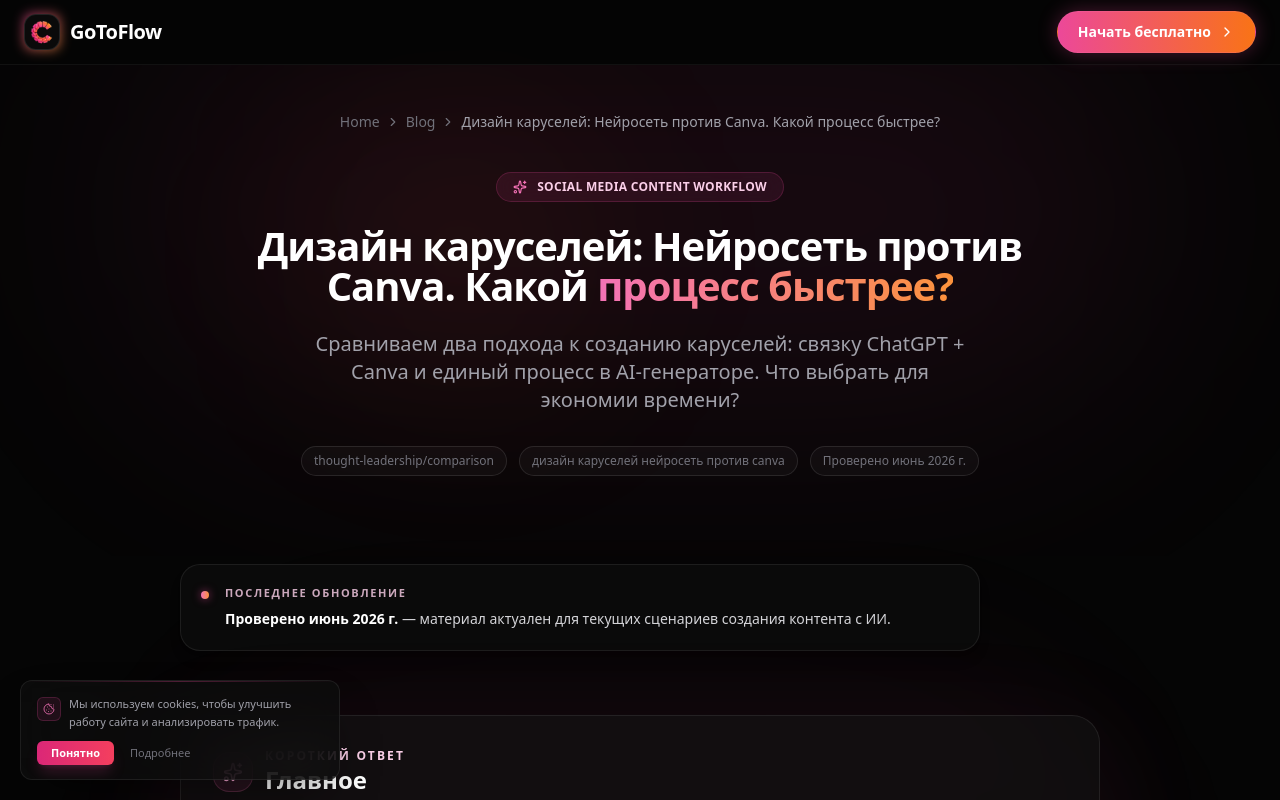
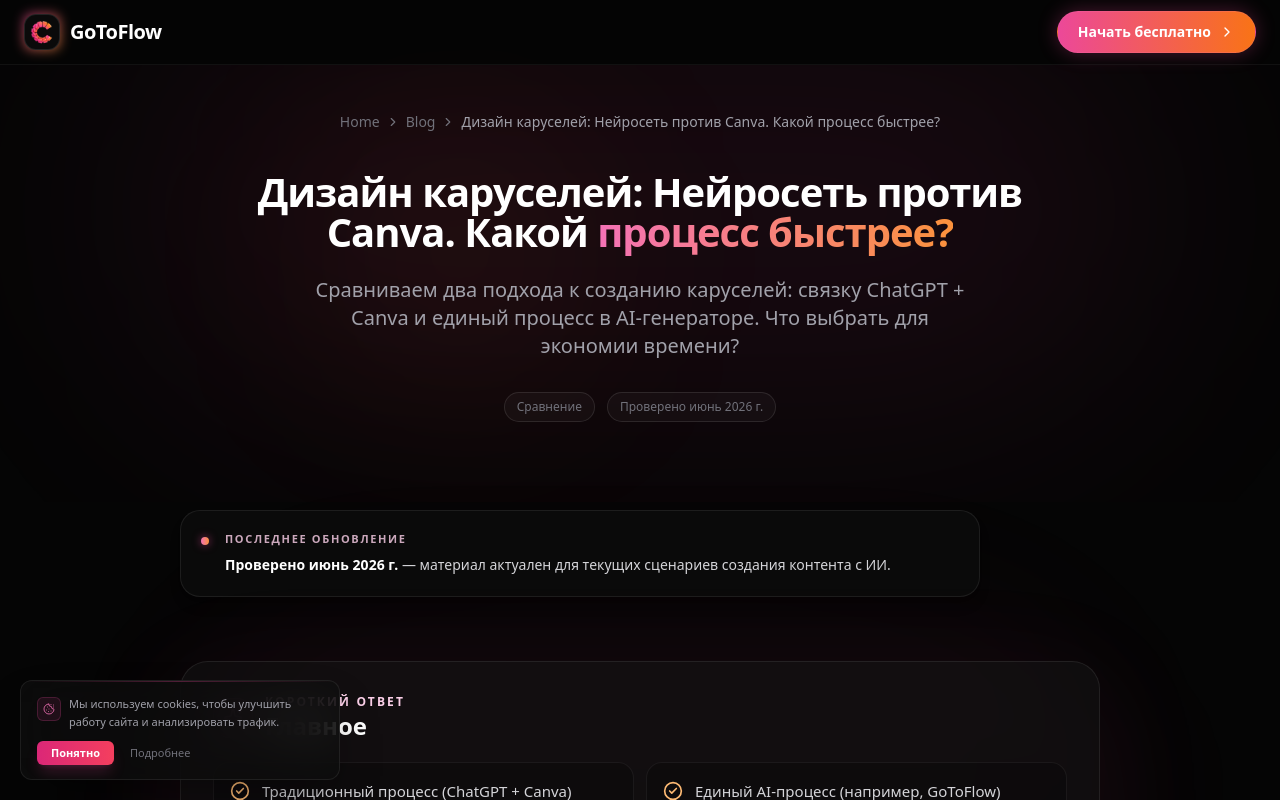
Before and after one commit to matteimikeska49-bot/gtf, a React (Vite) app: page /ru/blog/dizayn-karuseley-neyroset-vs-canva in a window 1280 px wide. Shown: the top 800 px of the page. Built offline with nearby package versions, Linux system fonts and the light colour scheme.

Commit message:
fix(seo): localize article template public labels

```diff
--- a/src/components/blog/HowToMakeLinkedInCarouselWithAiPageRu.jsx
+++ b/src/components/blog/HowToMakeLinkedInCarouselWithAiPageRu.jsx
@@ -1063,7 +1063,7 @@ const ArticleFAQ = () => {
       <div className="absolute top-1/2 left-1/2 -translate-x-1/2 -translate-y-1/2 w-[600px] h-[400px] bg-pink-500/[0.03] blur-[160px] rounded-full pointer-events-none" />
       <div className="max-w-[920px] mx-auto relative z-10">
         <div className="text-center mb-10 md:mb-14">
-          <h2 className="text-2xl md:text-3xl lg:text-4xl font-bold text-white tracking-tight mb-4">FAQ</h2>
+          <h2 className="text-2xl md:text-3xl lg:text-4xl font-bold text-white tracking-tight mb-4">Частые вопросы</h2>
         </div>
         <div className="space-y-3">
           {faqItems.map((item, i) => (
--- a/src/components/blog/templates/MarkdownSeoArticleTemplateV2.jsx
+++ b/src/components/blog/templates/MarkdownSeoArticleTemplateV2.jsx
@@ -39,6 +39,10 @@ const ARTICLE_TEMPLATE_COPY = {
     workflowInsight: 'Workflow insight',
     bestFor: 'Best for',
     readNext: 'READ NEXT',
+    workflowEyebrow: 'Workflow',
+    stepPhasesTitle: 'Step-by-step phases',
+    phaseLabel: 'Phase',
+    exampleLabel: 'Example',
     note: 'Note'
   },
   ru: {
@@ -56,7 +60,7 @@ const ARTICLE_TEMPLATE_COPY = {
     relatedTitleGuides: 'Связанные гайды',
     toolsLabel: 'Инструменты',
     guidesLabel: 'Гайды',
-    faqLabel: 'FAQ',
+    faqLabel: '',
     faqTitle: 'Частые вопросы',
     promptLibraryEyebrow: 'БИБЛИОТЕКА ПРОМПТОВ',
     promptLibraryTitle: 'Готовые промпты',
@@ -71,6 +75,10 @@ const ARTICLE_TEMPLATE_COPY = {
     workflowInsight: 'Инсайт',
     bestFor: 'Идеально для',
     readNext: 'ЧИТАТЬ ТАКЖЕ',
+    workflowEyebrow: 'Рабочий процесс',
+    stepPhasesTitle: 'Пошаговый разбор',
+    phaseLabel: 'Этап',
+    exampleLabel: 'Пример',
     note: 'Заметка'
   }
 };
@@ -872,16 +880,17 @@ const KeyTakeaway = ({ text, isRu }) => {
 
 const StepPhases = ({ phases, isRu }) => {
   if (!Array.isArray(phases) || phases.length === 0) return null;
+  const copy = getArticleCopy(isRu ? 'ru' : 'en');
 
   return (
-    <SectionShell eyebrow="Workflow" title="Step-by-step phases">
+    <SectionShell eyebrow={copy.workflowEyebrow} title={copy.stepPhasesTitle}>
       <div className="space-y-10 mt-8">
         {phases.map((phase, phaseIndex) => (
           <div key={phase.phase || phaseIndex}>
             <div className="flex items-center gap-4 mb-6">
               <div className="flex items-center gap-3">
                 <span className="inline-flex items-center justify-center h-7 px-3 rounded-full bg-gradient-to-r from-pink-500/15 to-orange-500/15 border border-pink-500/20 text-[10px] font-bold uppercase tracking-[0.15em] text-pink-300 shadow-[0_0_16px_rgba(236,72,153,0.08)]">
-                  Phase {phaseIndex + 1}
+                  {copy.phaseLabel} {phaseIndex + 1}
                 </span>
                 <span className="text-base md:text-lg font-semibold text-zinc-200 tracking-tight">{phase.phase}</span>
               </div>
@@ -979,7 +988,7 @@ const FormatsGrid = ({ formats, isRu }) => {
             <p className="mb-4 text-[13px] leading-[1.6] text-zinc-400">{parseInlineMarkdown(format.text || '')}</p>
             {format.example && (
               <div className="rounded-lg bg-white/[0.03] border border-white/[0.05] px-3 py-2.5">
-                <p className="text-[12px] leading-[1.5] text-zinc-300 italic">Example: {parseInlineMarkdown(format.example)}</p>
+                <p className="text-[12px] leading-[1.5] text-zinc-300 italic">{copy.exampleLabel}: {parseInlineMarkdown(format.example)}</p>
               </div>
             )}
           </article>
@@ -1094,12 +1103,7 @@ const ArticleHero = ({ article, isRu }) => {
           <span className="truncate text-zinc-400">{article.title}</span>
         </div>
 
-        <div className="mb-6 flex justify-center">
-          <div className="inline-flex max-w-full items-center gap-2.5 rounded-full border border-pink-500/20 bg-pink-500/10 px-4 py-1.5 backdrop-blur-md">
-            <Sparkles className="h-3.5 w-3.5 shrink-0 text-pink-400" />
-            <span className="truncate text-xs font-semibold uppercase tracking-wide text-pink-200">{article.cluster}</span>
-          </div>
-        </div>
+        {/* cluster hidden */}
 
         <h1 className={`mx-auto mb-6 max-w-4xl font-bold leading-[1.1] tracking-tight text-white ${article.title.length > 50 ? 'text-3xl md:text-4xl lg:text-[40px]' : 'text-3xl md:text-5xl lg:text-6xl'}`}>
           {renderFormattedTitle(article.title, isRu)}
@@ -1108,8 +1112,11 @@ const ArticleHero = ({ article, isRu }) => {
           {isRu ? applyRuAutoStar(article.description, isRu) : article.description}
         </p>
         <div className="mt-8 flex flex-wrap items-center justify-center gap-3 text-xs font-medium text-zinc-500">
-          <span className="rounded-full border border-white/10 bg-white/[0.03] px-3 py-1.5">{article.articleType}</span>
-          <span className="rounded-full border border-white/10 bg-white/[0.03] px-3 py-1.5">{article.primaryKeyword}</span>
+          {formatArticleTypeBadge(article.articleType, isRu) && (
+            <span className="rounded-full border border-white/10 bg-white/[0.03] px-3 py-1.5">
+              {formatArticleTypeBadge(article.articleType, isRu)}
+            </span>
+          )}
           {freshness && (
             <span className="rounded-full border border-white/10 bg-white/[0.03] px-3 py-1.5">
               {freshness.displayText}
@@ -1119,6 +1126,21 @@ const ArticleHero = ({ article, isRu }) => {
       </div>
     </section>
   );
+};
+
+const formatArticleTypeBadge = (type, isRu) => {
+  if (!type) return null;
+  const map = {
+    'guide': isRu ? 'Гайд' : 'Guide',
+    'comparison': isRu ? 'Сравнение' : 'Comparison',
+    'thought-leadership/comparison': isRu ? 'Сравнение' : 'Comparison',
+    'ideas_article': isRu ? 'Примеры' : 'Examples',
+    'listicle': isRu ? 'Примеры' : 'Examples',
+    'prompt-library': isRu ? 'Библиотека промптов' : 'Prompt library',
+    'workflow': isRu ? 'Рабочий процесс' : 'Workflow',
+    'examples': isRu ? 'Примеры' : 'Examples',
+  };
+  return map[type] || null;
 };
 
 const ArticleFreshnessBlock = ({ article }) => {
```
Also changed, not shown: scripts/check-blog-visual.mjs (+26 -1 lines).
